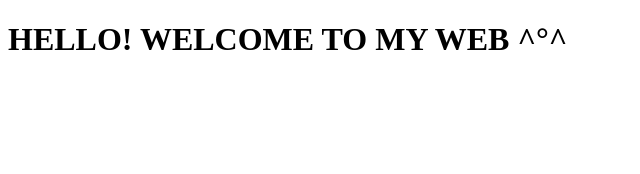
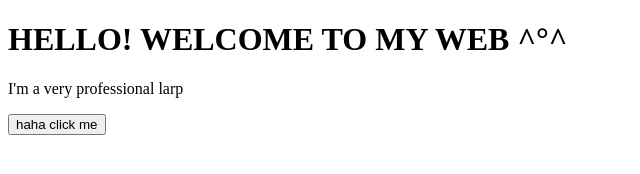
Before and after one commit to NOTFARIHZ/NOTFARIHZ.github.io, a plain HTML site: page index.html in a window 1280 px wide. Shown: the whole page, without its empty margins (0-640 px from the left). Drawn offline with Linux system fonts and the light colour scheme.

Commit message:
Add paragraph and button to index.html

```diff
--- a/index.html
+++ b/index.html
@@ -12,6 +12,8 @@
   </head>
   <body>
     <h1>HELLO! WELCOME TO MY WEB ^°^</h1>
+    <p>I'm a very professional larp</p>
+    <button>haha click me</button>
 
     <script src="script.js"></script>
   </body>
```
